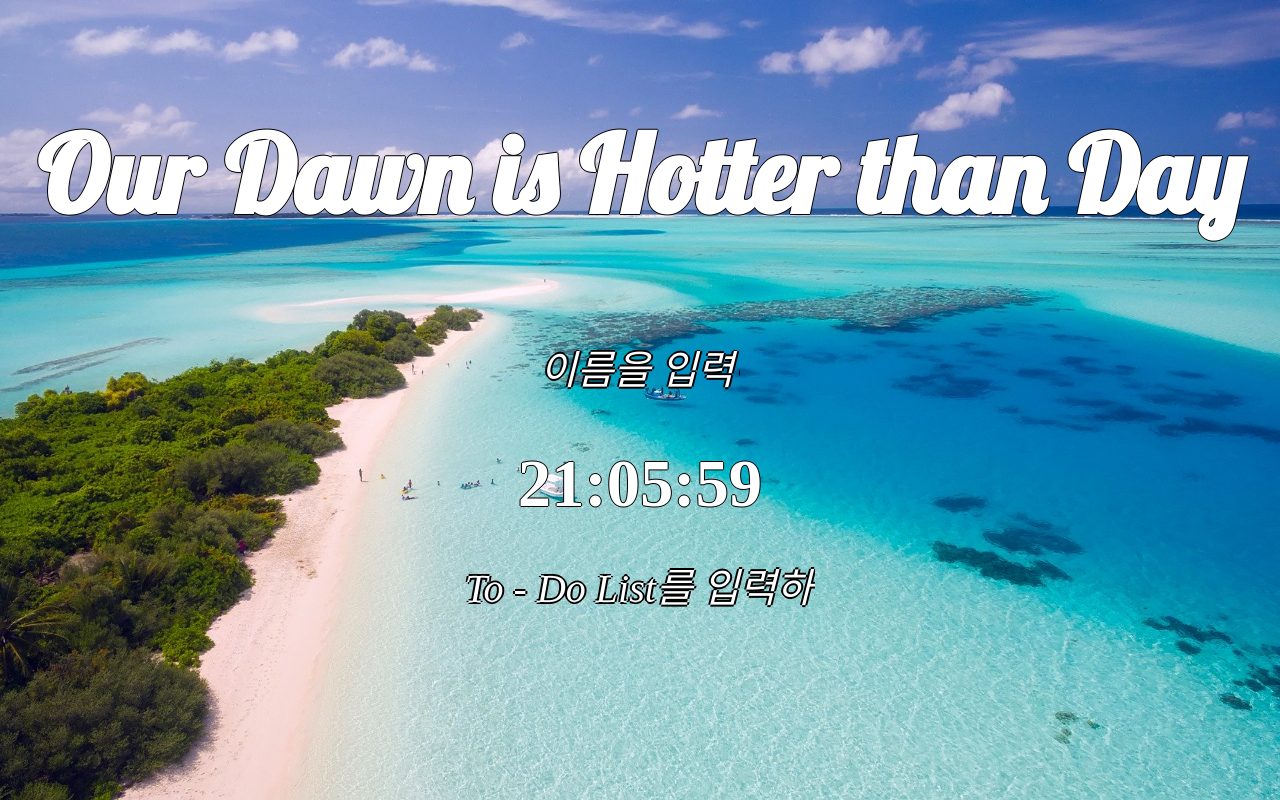
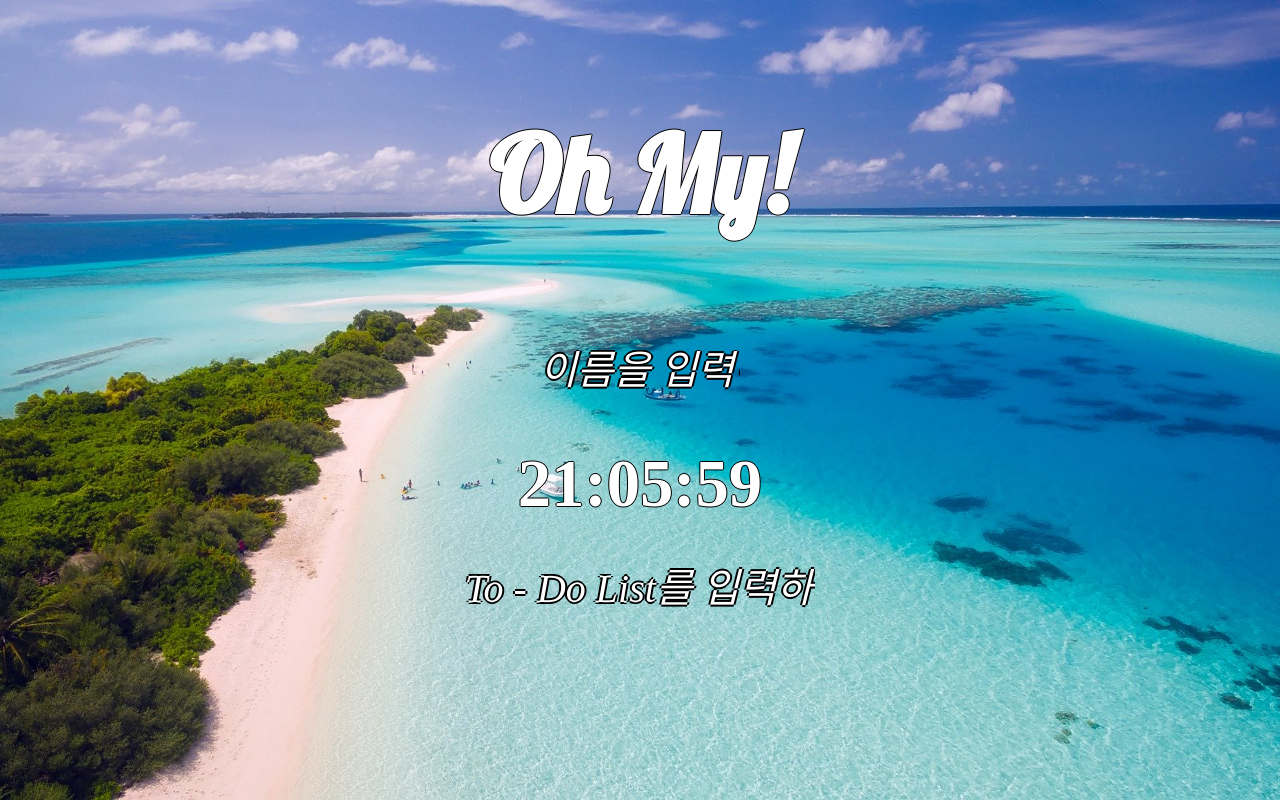
Before and after one commit to shinyo17/vanillajsmmt, a plain HTML site: page index.html in a window 1280 px wide. Drawn offline with Linux system fonts and the light colour scheme; a web font is replaced by a local one.

Commit message:
Update index.html

```diff
--- a/index.html
+++ b/index.html
@@ -8,7 +8,7 @@
 		<link href="https://fonts.googleapis.com/css2?family=Noto+Sans+KR&display=swap" rel="stylesheet">
 	</head>
 	<body>
-		<h3>Our Dawn is Hotter than Day</h3>
+		<h3>Oh My!</h3>
 		<form class ="js-form form">
 			<input type="text" style="font-size:25px; width:200px; height:50px; border:none;border-right:0px; border-top:0px; boder-left:0px; boder-bottom:0px; background: transparent;" placeholder="이름을 입력하세요."/ >
 		</form>
```
